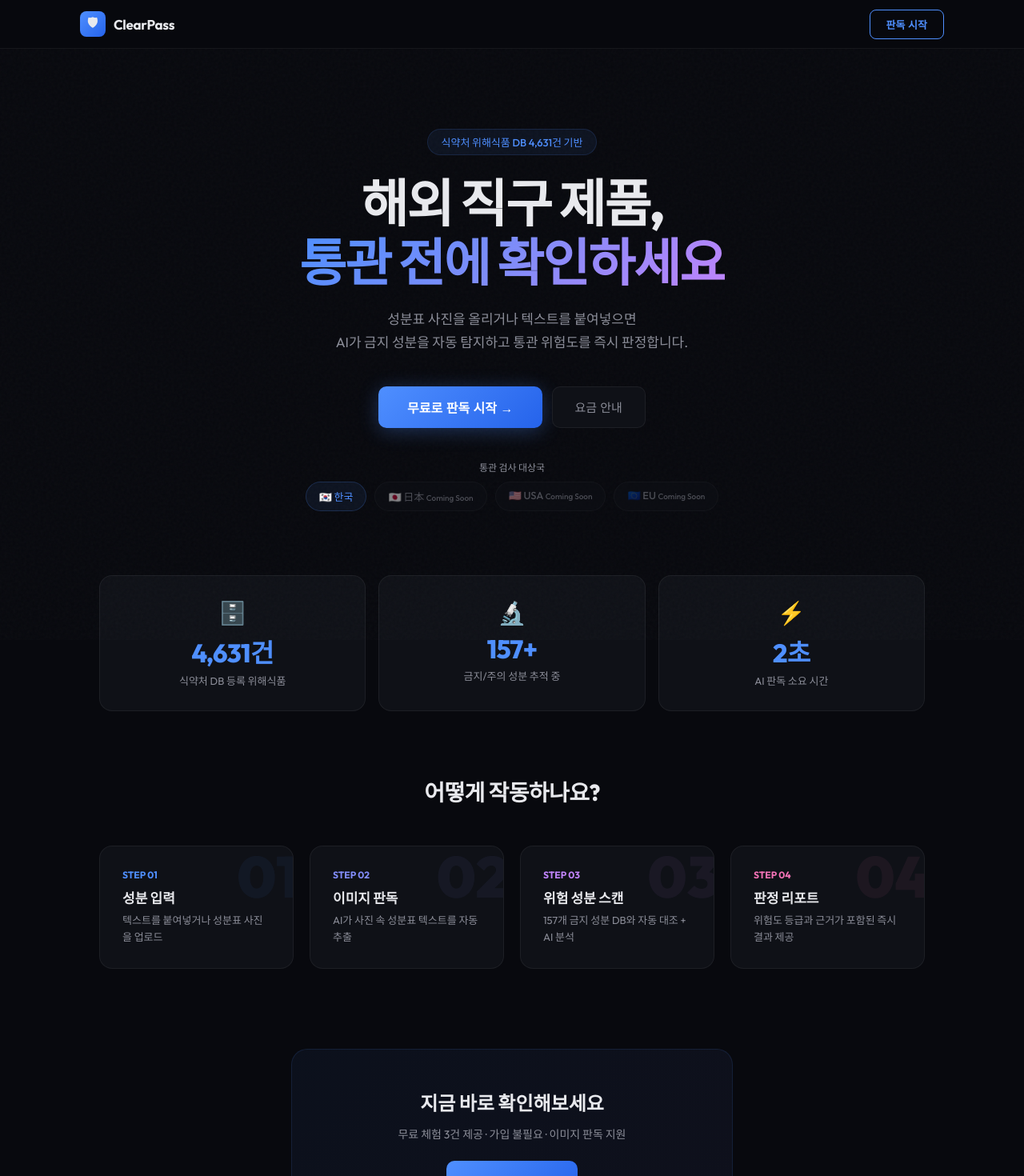
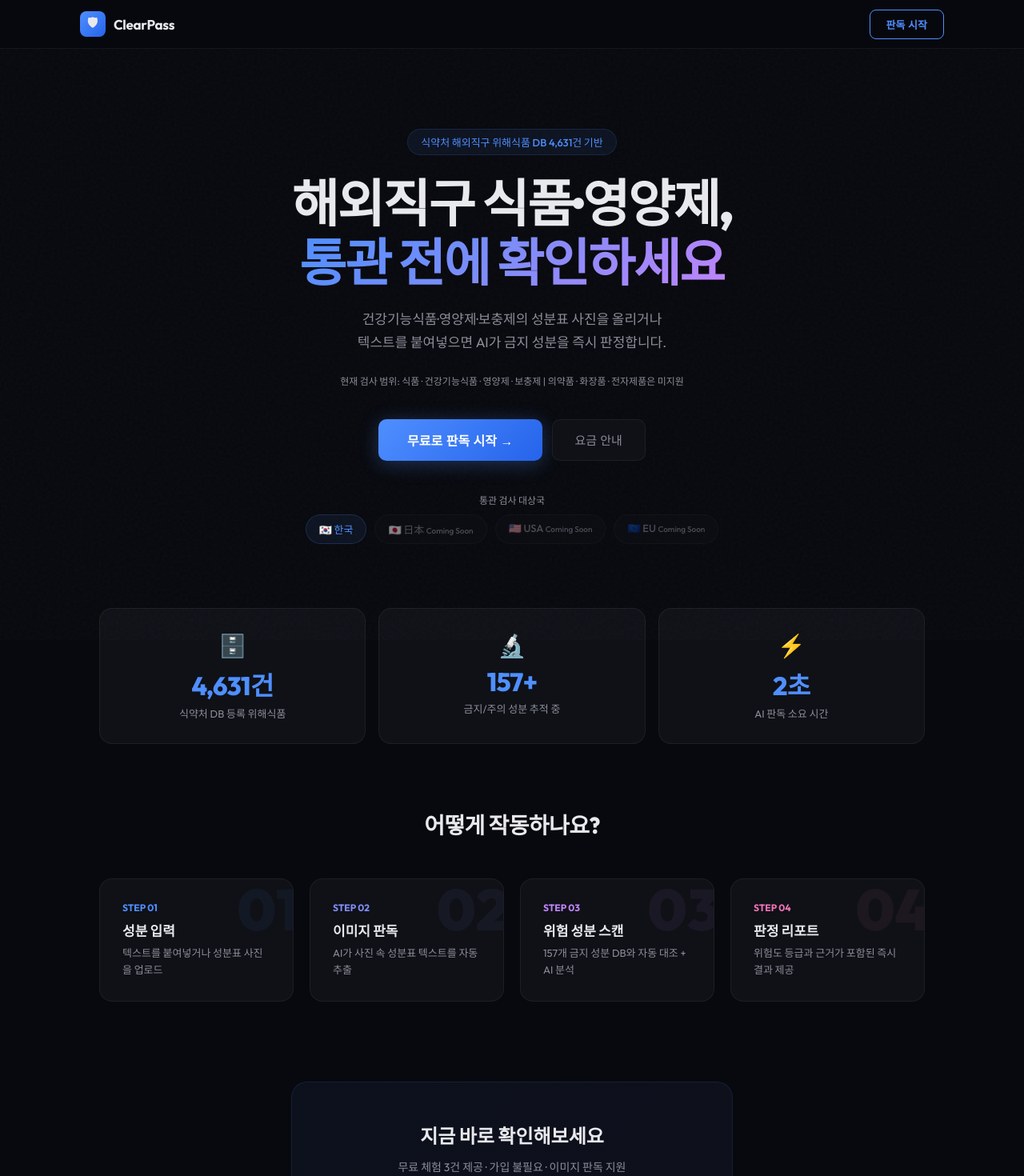
Before and after one commit to natrox40-cloud/clearpass, a Next.js app: page / in a window 1280 px wide. Shown: the top 1470 px of the page at 80% size. Built offline with nearby package versions, Linux system fonts and the light colour scheme.

Commit message:
Update ClearPass.js

```diff
--- a/app/ClearPass.js
+++ b/app/ClearPass.js
@@ -316,15 +316,18 @@ ${text.substring(0,1500)}
 
       <section style={{ maxWidth:1080, margin:"0 auto", padding:"100px 24px 80px", textAlign:"center" }}>
         <div className="fade-up" style={{ display:"inline-block", padding:"6px 16px", borderRadius:20, background:"rgba(79,143,255,0.08)", border:"1px solid rgba(79,143,255,0.15)", fontSize:13, color:"var(--accent)", fontWeight:500, marginBottom:24 }}>
-          식약처 위해식품 DB 4,631건 기반
+          식약처 해외직구 위해식품 DB 4,631건 기반
         </div>
         <h1 className="fade-up fade-up-1" style={{ fontSize:"clamp(36px, 5.5vw, 64px)", fontWeight:900, lineHeight:1.15, letterSpacing:"-0.03em", marginBottom:20 }}>
-          해외 직구 제품,<br/>
+          해외직구 식품·영양제,<br/>
           <span style={{ background:"linear-gradient(135deg, #4F8FFF 0%, #818CF8 50%, #C084FC 100%)", WebkitBackgroundClip:"text", WebkitTextFillColor:"transparent" }}>통관 전에 확인하세요</span>
         </h1>
-        <p className="fade-up fade-up-2" style={{ fontSize:17, color:"var(--text2)", maxWidth:560, margin:"0 auto 40px", lineHeight:1.7 }}>
-          성분표 사진을 올리거나 텍스트를 붙여넣으면<br/>
-          AI가 금지 성분을 자동 탐지하고 통관 위험도를 즉시 판정합니다.
+        <p className="fade-up fade-up-2" style={{ fontSize:17, color:"var(--text2)", maxWidth:560, margin:"0 auto 24px", lineHeight:1.7 }}>
+          건강기능식품·영양제·보충제의 성분표 사진을 올리거나<br/>
+          텍스트를 붙여넣으면 AI가 금지 성분을 즉시 판정합니다.
+        </p>
+        <p className="fade-up fade-up-2" style={{ fontSize:12, color:"var(--text2)", opacity:0.6, marginBottom:40 }}>
+          현재 검사 범위: 식품 · 건강기능식품 · 영양제 · 보충제 | 의약품 · 화장품 · 전자제품은 미지원
         </p>
         <div className="fade-up fade-up-3" style={{ display:"flex", gap:12, justifyContent:"center", flexWrap:"wrap" }}>
           <button onClick={() => setPage("check")} style={{ padding:"14px 36px", borderRadius:10, border:"none", background:"linear-gradient(135deg, #4F8FFF, #2563EB)", color:"#fff", fontSize:16, fontWeight:700, boxShadow:"0 4px 24px rgba(79,143,255,0.3)" }}>
@@ -384,7 +387,7 @@ ${text.substring(0,1500)}
       <section style={{ maxWidth:600, margin:"0 auto", padding:"0 24px 100px", textAlign:"center" }}>
         <div style={{ padding:48, borderRadius:20, background:"linear-gradient(135deg, rgba(79,143,255,0.06), rgba(129,140,248,0.06))", border:"1px solid rgba(79,143,255,0.12)" }}>
           <h2 style={{ fontSize:24, fontWeight:800, marginBottom:12 }}>지금 바로 확인해보세요</h2>
-          <p style={{ fontSize:14, color:"var(--text2)", marginBottom:24 }}>무료 체험 3건 제공 · 가입 불필요 · 이미지 판독 지원</p>
+          <p style={{ fontSize:14, color:"var(--text2)", marginBottom:24 }}>무료 체험 3건 제공 · 가입 불필요 · 이미지 판독 지원<br/><span style={{ fontSize:11, opacity:0.6 }}>식품 · 건강기능식품 · 영양제 · 보충제 전용</span></p>
           <button onClick={() => setPage("check")} style={{ padding:"14px 40px", borderRadius:10, border:"none", background:"linear-gradient(135deg, #4F8FFF, #2563EB)", color:"#fff", fontSize:16, fontWeight:700 }}>
             판독 시작 →
           </button>
@@ -460,6 +463,14 @@ ${text.substring(0,1500)}
       </nav>
 
       <div style={{ maxWidth:760, margin:"0 auto", padding:"32px 16px" }}>
+        {/* Scope notice */}
+        <div style={{ display:"flex", alignItems:"center", gap:8, padding:"10px 16px", marginBottom:16, borderRadius:10, background:"rgba(79,143,255,0.06)", border:"1px solid rgba(79,143,255,0.12)" }}>
+          <span style={{ fontSize:14 }}>💊</span>
+          <span style={{ fontSize:12, color:"var(--text2)" }}>
+            <strong style={{ color:"var(--accent)" }}>검사 범위:</strong> 식품 · 건강기능식품 · 영양제 · 보충제 &nbsp;|&nbsp;
+            <span style={{ opacity:0.6 }}>의약품 · 화장품 · 전자제품은 현재 미지원</span>
+          </span>
+        </div>
         {/* Input */}
         <div className="fade-up" style={{ background:"var(--surface)", border:"1px solid var(--border)", borderRadius:16, padding:24, marginBottom:20 }}>
           {/* Product name */}
```
